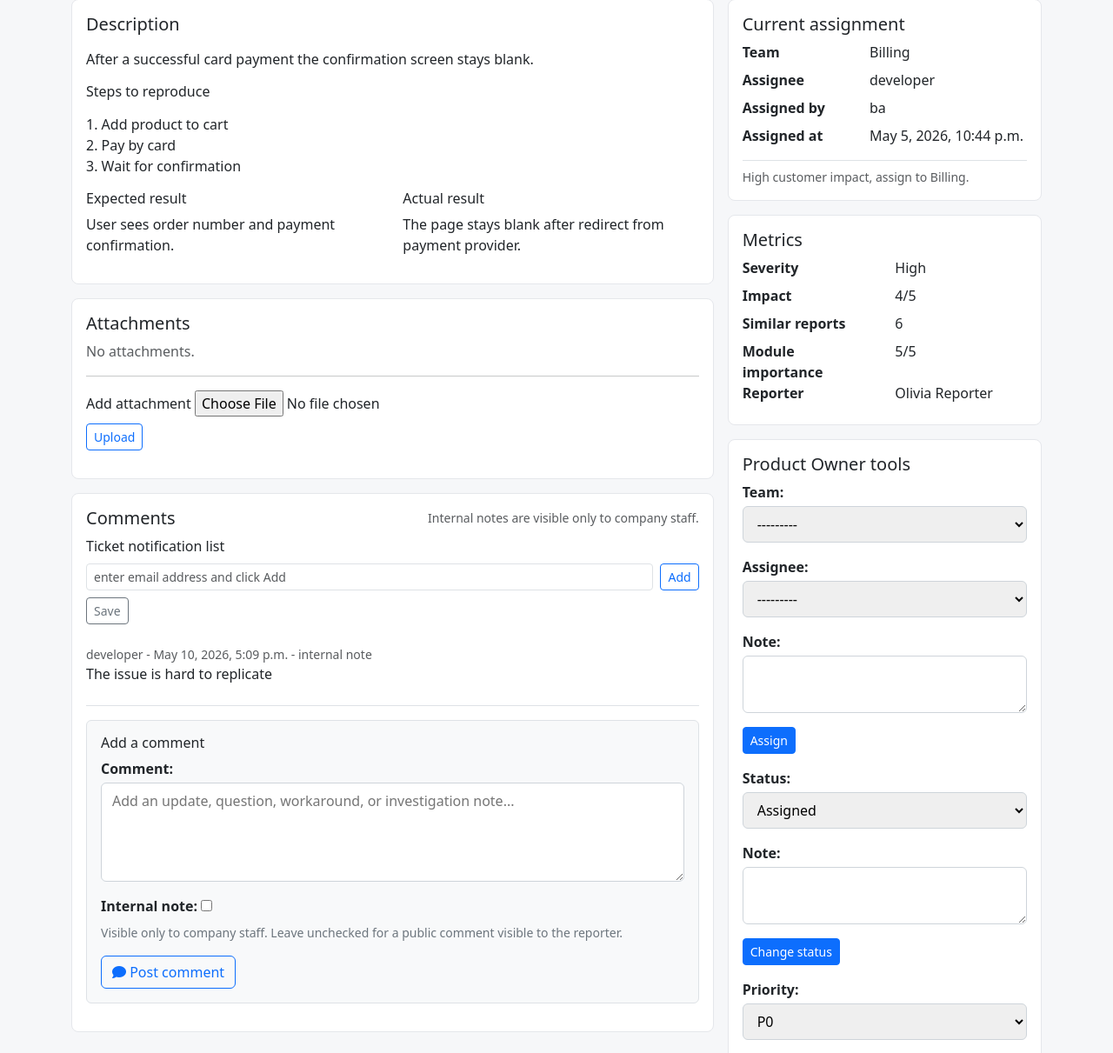
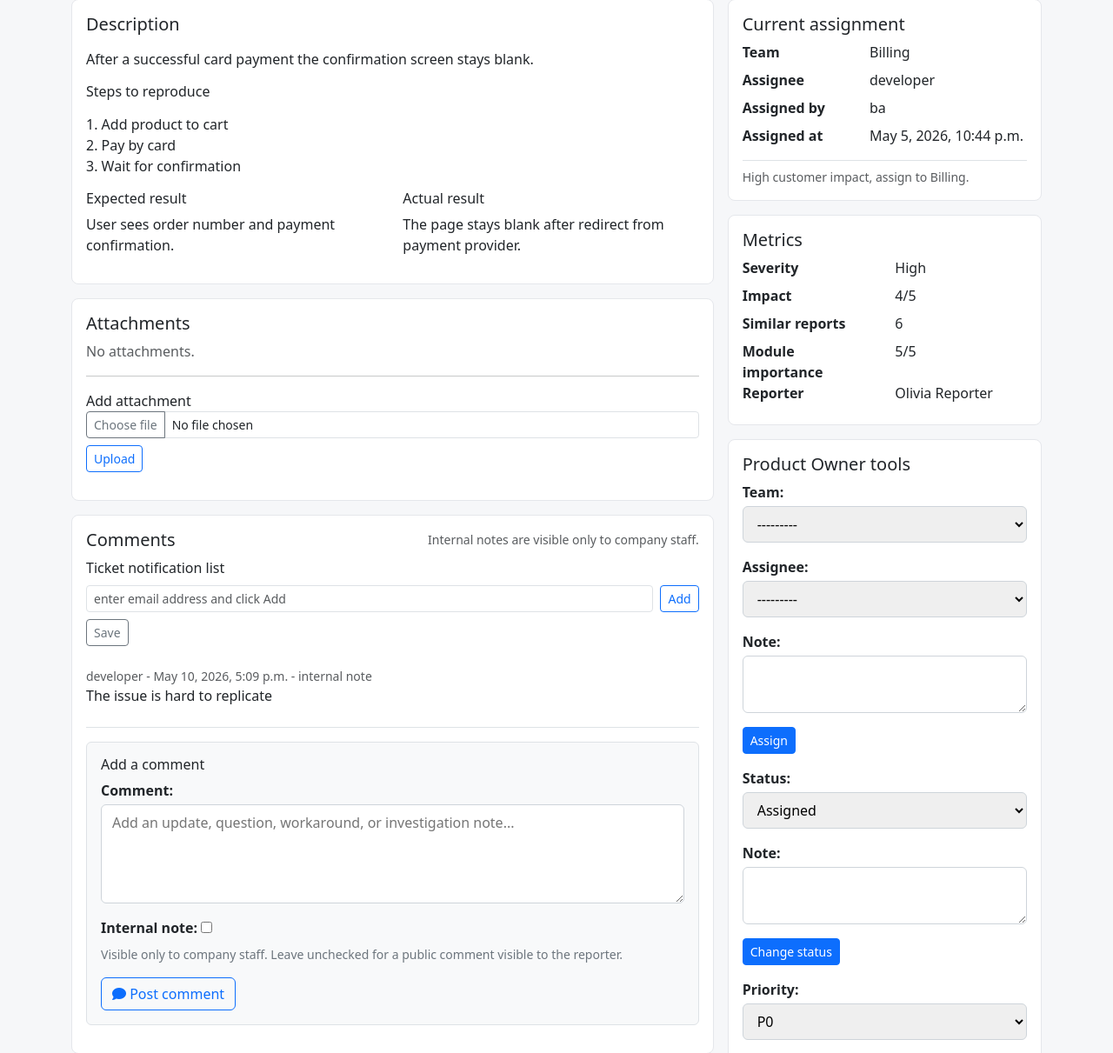
Before and after one commit to Mateoo18/BugTracker, a Django app: page /bugs/1/ in a window 1280 px wide. Shown: the part 183-1394 px from the top of the page at 87% size. Run offline with Django 5.2, Linux system fonts and the light colour scheme; a user stored in the database is signed in; data comes from the database, SQL or seed files in the repository; data that the repository does not hold is empty.

Commit message:
Translate file chooser UI to English and show chosen filename

```diff
--- a/presentation/web/templates/bugs/bug_detail.html
+++ b/presentation/web/templates/bugs/bug_detail.html
@@ -39,7 +39,23 @@
                 <input type="hidden" name="action" value="attach_bug">
                 <div class="mb-2">
                     <label for="id_bug_image">Add attachment</label>
-                    <input type="file" name="bug_image" id="id_bug_image">
+                    <div class="input-group">
+                        <button type="button" id="choose_file_btn" class="btn btn-sm btn-outline-secondary">Choose file</button>
+                        <span id="chosen_file_name" class="form-control form-control-sm">No file chosen</span>
+                    </div>
+                    <input type="file" name="bug_image" id="id_bug_image" style="display:none">
+                    <script>
+                        (function(){
+                            const btn = document.getElementById('choose_file_btn');
+                            const input = document.getElementById('id_bug_image');
+                            const nameSpan = document.getElementById('chosen_file_name');
+                            btn.addEventListener('click', ()=> input.click());
+                            input.addEventListener('change', ()=>{
+                                const f = input.files && input.files[0];
+                                nameSpan.textContent = f ? f.name : 'No file chosen';
+                            });
+                        })();
+                    </script>
                 </div>
                 <button class="btn btn-sm btn-outline-primary">Upload</button>
             </form>
```
